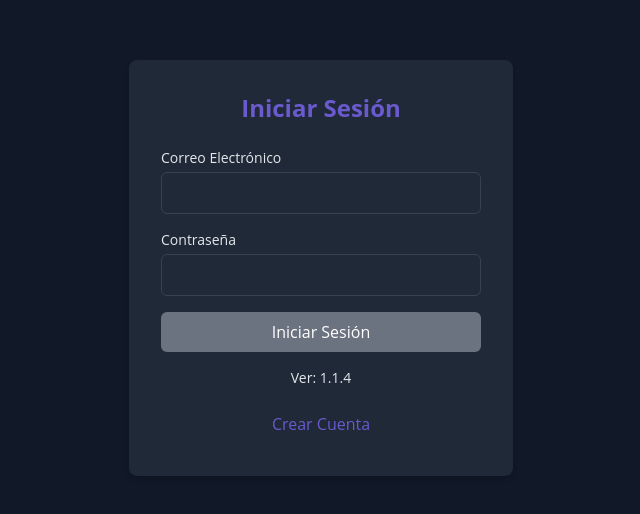
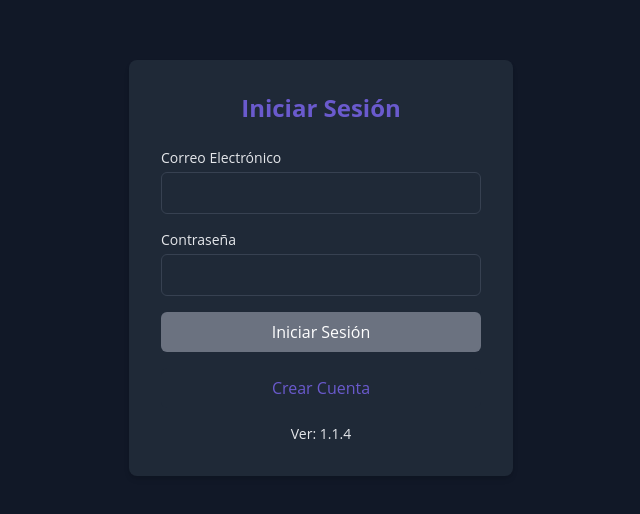
Before and after one commit to dfloresc16/AppPT, an Angular app: page /auth/login in a window 1280 px wide. Shown: the part 132-646 px from the top of the page, without its empty margins (319-959 px from the left). Built offline with nearby package versions, Linux system fonts and the light colour scheme.

Commit message:
fix: Invirtiendo lugar de boton y versionamiento

```diff
--- a/src/app/presentation/pages/loginPage/loginPage.component.html
+++ b/src/app/presentation/pages/loginPage/loginPage.component.html
@@ -48,24 +48,15 @@
         class="w-full bg-[#6A5ACD] text-white py-2 px-4 rounded-md hover:bg-indigo-700 focus:outline-none focus:ring-2 focus:ring-[#6A5ACD] focus:ring-offset-2 disabled:bg-gray-500">
         Iniciar Sesión
       </button>
-
-      <div class="text-center text-sm text-[#E5E7EB]">
-        Ver: {{version}}
-      </div>
-
       <button
         type="button"
         (click)="redirectToSignUp()"
         class="w-full bg-[#1F2937] text-[#6A5ACD] py-2 px-4 rounded-md hover:bg-gray-200 focus:outline-none focus:ring-2 focus:ring-[#6A5ACD] focus:ring-offset-2">
         Crear Cuenta
       </button>
-<!--
-      <button
-        type="button"
-        (click)="redirecToRecoveryPassword()"
-        class="w-full bg-[#1F2937] text-[#6A5ACD] py-2 px-4 rounded-md hover:bg-gray-200 focus:outline-none focus:ring-2 focus:ring-[#6A5ACD] focus:ring-offset-2">
-        Recuperar contraseña
-      </button> -->
+      <div class="text-center text-sm text-[#E5E7EB]">
+        Ver: {{version}}
+      </div>
     </form>
   </div>
 </div>
```
